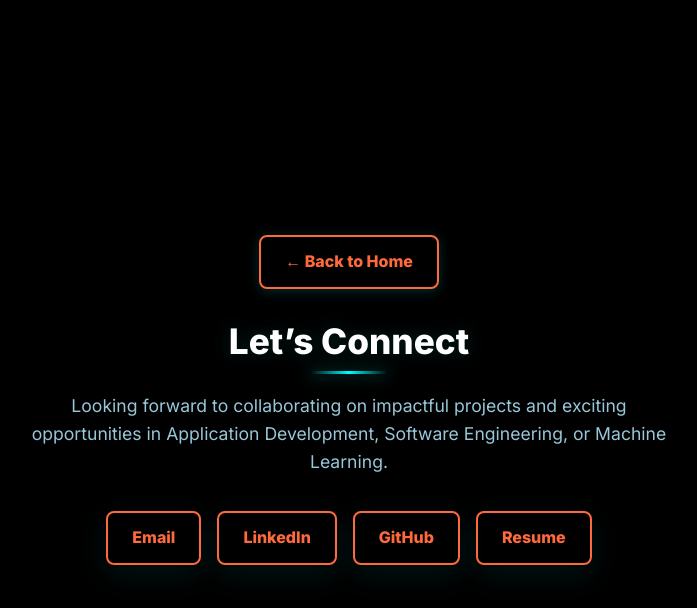
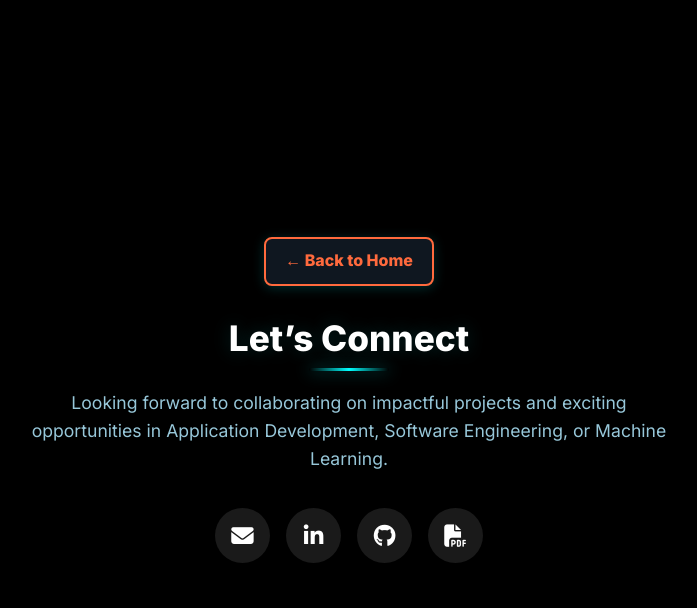
Before and after one commit to addy16-darsh/portfolio, a Flask app: page /contact in a window 1280 px wide. Shown: the top 608 px of the page, without its empty margins (291-988 px from the left). Run offline with Flask 3, Linux system fonts and the light colour scheme.

Commit message:
Update contact.html

```diff
--- a/templates/contact.html
+++ b/templates/contact.html
@@ -6,6 +6,9 @@
   <title>Contact | Balagopal Portfolio</title>
   <link rel="stylesheet" href="{{ url_for('static', filename='css/style.css') }}">
   <link href="https://fonts.googleapis.com/css2?family=Inter:wght@400;600;800&display=swap" rel="stylesheet">
+  <!-- Font Awesome CDN -->
+  <link rel="stylesheet" href="https://cdnjs.cloudflare.com/ajax/libs/font-awesome/6.5.0/css/all.min.css">
+
   <style>
     body, html {
       height: 100%;
@@ -40,67 +43,65 @@
       opacity: 0.85;
     }
 
-    .buttons {
+    /* Icon buttons */
+    .social-links {
       display: flex;
-      flex-wrap: wrap;
       gap: 1rem;
       justify-content: center;
     }
 
-    .btn {
+    .social-links a {
+      width: 55px;
+      height: 55px;
+      background: #1a1a1a;
+      border-radius: 50%;
+      display: flex;
+      justify-content: center;
+      align-items: center;
+      color: #fff;
+      font-size: 1.4rem;
+      transition: all 0.3s ease;
+      text-decoration: none;
+    }
+
+    .social-links a:hover {
+      background: #ff6a3d;
+      transform: translateY(-4px);
+    }
+
+    .back-btn {
       display: inline-block;
-      padding: 0.75rem 1.5rem;
+      margin-bottom: 2rem;
+      padding: 0.6rem 1.2rem;
       font-weight: 700;
       font-size: 1rem;
       color: #ff6a3d;
-      background: transparent;
       border: 2px solid #ff6a3d;
       border-radius: 8px;
       text-decoration: none;
       transition: all 0.3s ease;
-      cursor: pointer;
     }
 
-    .btn:hover {
+    .back-btn:hover {
       background: #ff6a3d;
       color: #fff;
       transform: translateY(-2px);
-    }
-
-    .back-btn {
-      margin-bottom: 2rem;
     }
   </style>
 </head>
 <body>
   <section id="contact">
-    <a class="btn back-btn" href="{{ url_for('index') }}">← Back to Home</a>
+    <a class="back-btn" href="{{ url_for('index') }}">← Back to Home</a>
     <h2>Let’s Connect</h2>
     <p class="muted">Looking forward to collaborating on impactful projects and exciting opportunities in Application Development, Software Engineering, or Machine Learning.</p>
-    <div class="buttons">
-      <!-- Smart Email Button -->
-      <a class="btn" href="#" id="email-btn">Email</a>
-      <a class="btn" href="https://www.linkedin.com/in/balagopal-m-1b9a7b226?utm_source=share&utm_campaign=share_via&utm_content=profile&utm_medium=android_app" target="_blank" rel="noreferrer">LinkedIn</a>
-      <a class="btn" href="https://github.com/" target="_blank" rel="noreferrer">GitHub</a>
-      <a class="btn" href="{{ url_for('static', filename='images/balagopal.pdf') }}" download>Resume</a>
+
+    <!-- Social Media Logos -->
+    <div class="social-links">
+      <a href="mailto:baluu1603@gmail.com"><i class="fas fa-envelope"></i></a>
+      <a href="https://www.linkedin.com/in/balagopal-m-1b9a7b226" target="_blank"><i class="fab fa-linkedin-in"></i></a>
+      <a href="https://github.com/" target="_blank"><i class="fab fa-github"></i></a>
+      <a href="{{ url_for('static', filename='images/balagopal.pdf') }}" download><i class="fas fa-file-pdf"></i></a>
     </div>
   </section>
-
-  <script>
-    document.getElementById('email-btn').addEventListener('click', function(e) {
-      e.preventDefault();
-      const mailto = "mailto:baluu1603@gmail.com";
-
-      // Try opening default mail client
-      const newWindow = window.open(mailto, '_self');
-
-      // Fallback: open Gmail web if no app available
-      setTimeout(() => {
-        if (!newWindow || newWindow.closed || typeof newWindow.closed == 'undefined') {
-          window.open("https://mail.google.com/mail/?view=cm&fs=1&to=baluu1603@gmail.com", "_blank");
-        }
-      }, 500);
-    });
-  </script>
 </body>
 </html>
```
